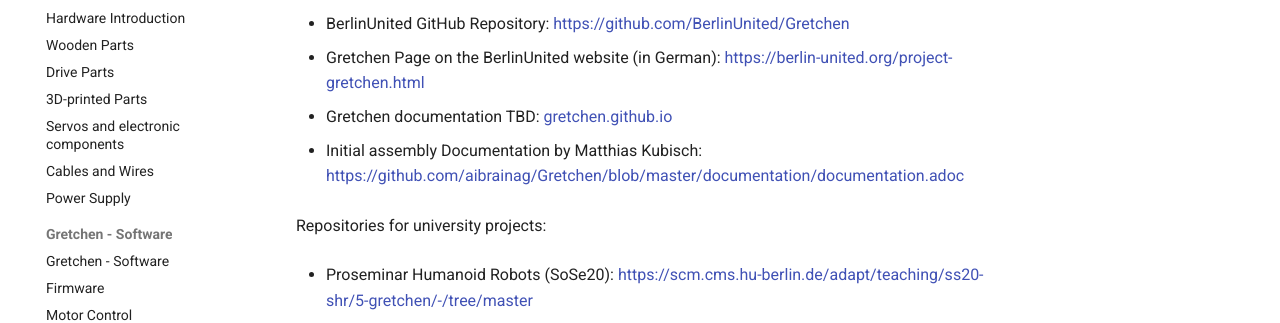
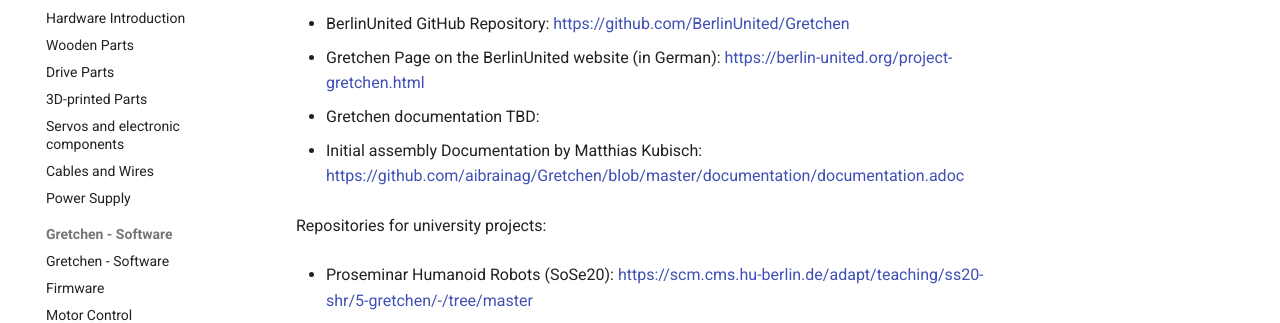
Before and after one commit to BerlinUnited/gretchen.github.io, an MkDocs documentation site: the page built from docs/17_links.md, in a window 1280 px wide and 1375 px high. Shown: the part 218-541 px from the top of the window. Built offline with MkDocs 1.6.1 and Material for MkDocs 9.7.7, drawn with Linux system fonts in a browser that asks for light colours.

Commit message:
removed the docu link gretchen.github.io because it was triggering a warning on deployment

```diff
--- a/docs/17_links.md
+++ b/docs/17_links.md
@@ -6,7 +6,7 @@
 
 - Gretchen Page on the BerlinUnited website (in German): [https://berlin-united.org/project-gretchen.html](https://berlin-united.org/project-gretchen.html)
 
-- Gretchen documentation TBD: [gretchen.github.io](gretchen.github.io)
+- Gretchen documentation TBD: []()
 
 - Initial assembly Documentation by Matthias Kubisch: [https://github.com/aibrainag/Gretchen/blob/master/documentation/documentation.adoc](https://github.com/aibrainag/Gretchen/blob/master/documentation/documentation.adoc)
 
```
